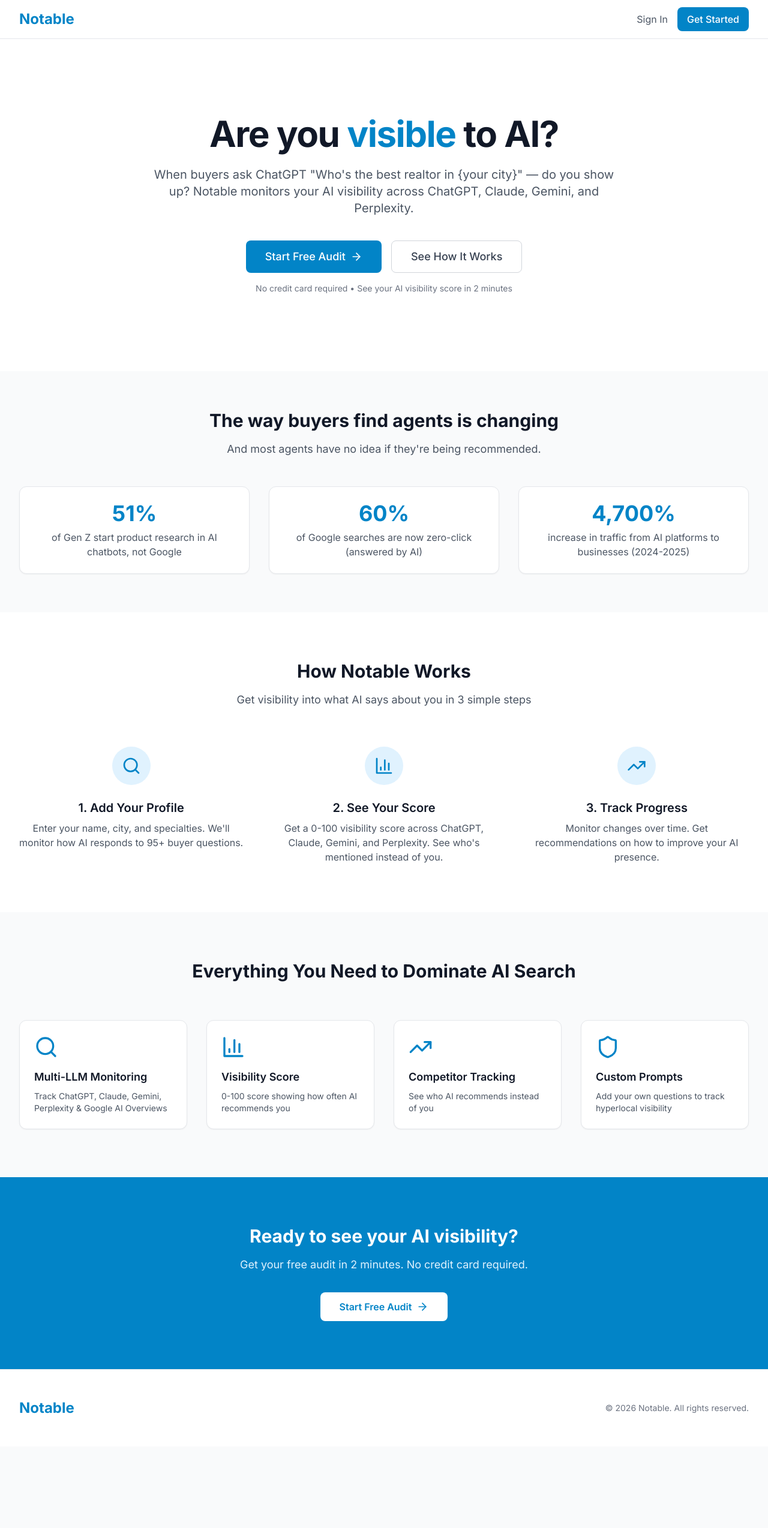
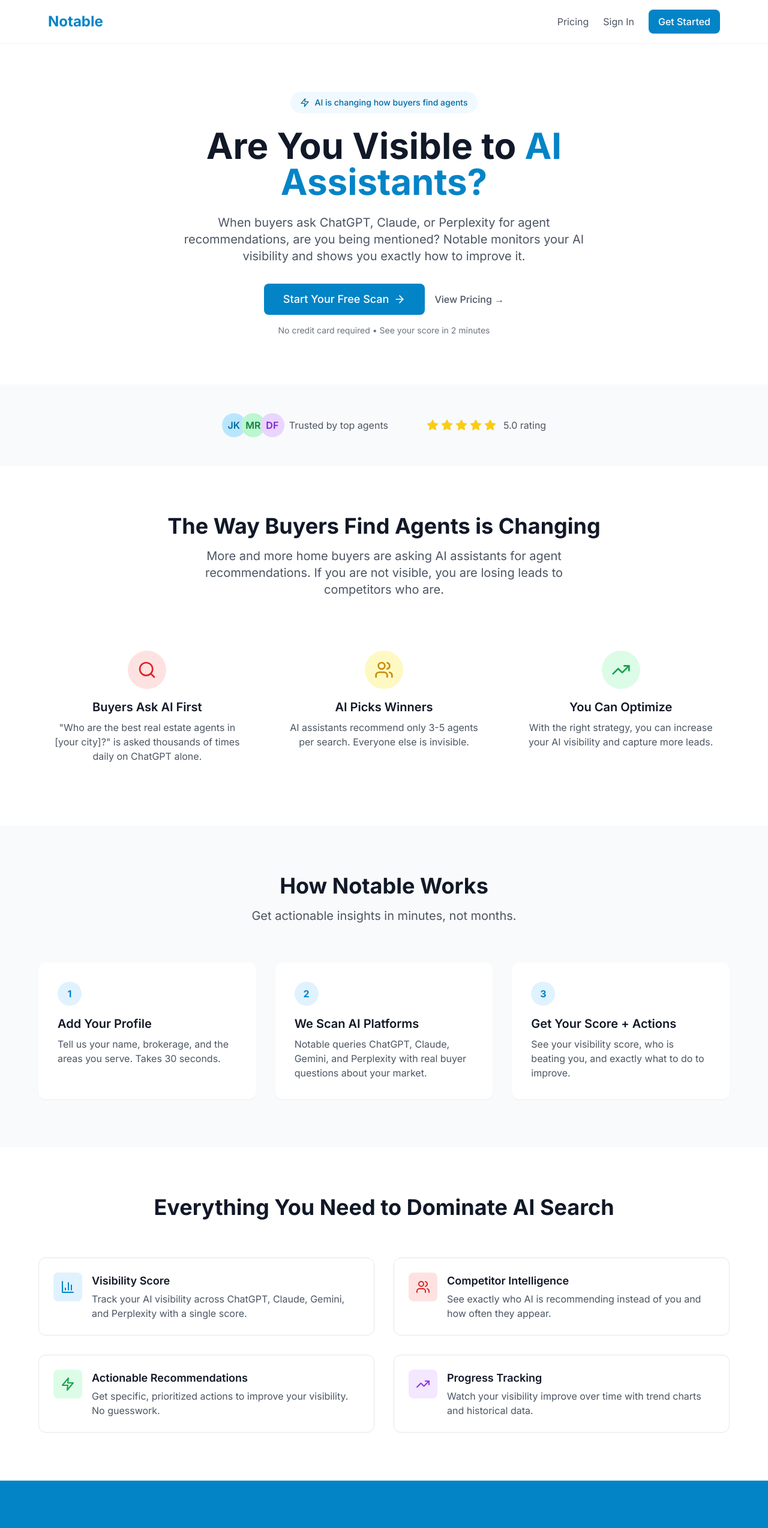
Before and after one commit to natewoverbey-hash/notable, a Next.js app: page / in a window 1280 px wide. Shown: the top 2548 px of the page at 60% size. Before the commit the page ends 2412 px from the top, so only its background shows below. Built offline with nearby package versions, Linux system fonts and the light colour scheme; no server answers.

Commit message:
Add landing page

```diff
--- a/src/app/page.tsx
+++ b/src/app/page.tsx
@@ -1,121 +1,158 @@
 import Link from 'next/link'
-import { auth } from '@clerk/nextjs/server'
-import { ArrowRight, Search, BarChart3, TrendingUp, Shield } from 'lucide-react'
+import { Check, Search, TrendingUp, Users, Zap, Shield, BarChart3, ArrowRight, Star } from 'lucide-react'
 
-export default async function HomePage() {
-  const { userId } = auth()
-
+export default function HomePage() {
   return (
     <div className="min-h-screen bg-white">
       {/* Navigation */}
-      <nav className="border-b border-gray-200">
-        <div className="max-w-7xl mx-auto px-4 sm:px-6 lg:px-8">
-          <div className="flex justify-between items-center h-16">
-            <div className="flex items-center">
-              <span className="text-2xl font-bold text-notable-600">Notable</span>
-            </div>
-            <div className="flex items-center gap-4">
-              {userId ? (
-                <Link href="/dashboard" className="btn-primary">
-                  Dashboard
+      <nav className="border-b border-gray-100">
+        <div className="max-w-6xl mx-auto px-4 py-4 flex items-center justify-between">
+          <Link href="/" className="text-2xl font-bold text-notable-600">
+            Notable
           </Link>
-              ) : (
-                <>
+          <div className="flex items-center gap-6">
+            <Link href="/pricing" className="text-gray-600 hover:text-gray-900">
+              Pricing
+            </Link>
             <Link href="/sign-in" className="text-gray-600 hover:text-gray-900">
               Sign In
             </Link>
             <Link href="/sign-up" className="btn-primary">
               Get Started
             </Link>
-                </>
-              )}
-            </div>
           </div>
         </div>
       </nav>
 
       {/* Hero Section */}
-      <section className="py-20 sm:py-32">
-        <div className="max-w-7xl mx-auto px-4 sm:px-6 lg:px-8 text-center">
-          <h1 className="text-4xl sm:text-6xl font-bold text-gray-900 tracking-tight">
-            Are you <span className="text-notable-600">visible</span> to AI?
+      <section className="py-20 px-4">
+        <div className="max-w-4xl mx-auto text-center">
+          <div className="inline-flex items-center gap-2 px-4 py-2 bg-notable-50 text-notable-700 rounded-full text-sm font-medium mb-6">
+            <Zap className="h-4 w-4" />
+            AI is changing how buyers find agents
+          </div>
+          <h1 className="text-5xl md:text-6xl font-bold text-gray-900 mb-6 leading-tight">
+            Are You Visible to <span className="text-notable-600">AI Assistants?</span>
           </h1>
-          <p className="mt-6 text-xl text-gray-600 max-w-3xl mx-auto">
-            When buyers ask ChatGPT "Who's the best realtor in {'{'}your city{'}'}" — do you show up?
-            Notable monitors your AI visibility across ChatGPT, Claude, Gemini, and Perplexity.
+          <p className="text-xl text-gray-600 mb-8 max-w-2xl mx-auto">
+            When buyers ask ChatGPT, Claude, or Perplexity for agent recommendations,
+            are you being mentioned? Notable monitors your AI visibility and shows you
+            exactly how to improve it.
           </p>
-          <div className="mt-10 flex flex-col sm:flex-row gap-4 justify-center">
-            <Link href="/sign-up" className="btn-primary text-lg px-8 py-3 inline-flex items-center justify-center">
-              Start Free Audit
-              <ArrowRight className="ml-2 h-5 w-5" />
+          <div className="flex flex-col sm:flex-row items-center justify-center gap-4">
+            <Link href="/sign-up" className="btn-primary text-lg px-8 py-3 inline-flex items-center gap-2">
+              Start Your Free Scan
+              <ArrowRight className="h-5 w-5" />
             </Link>
-            <Link href="#how-it-works" className="btn-secondary text-lg px-8 py-3">
-              See How It Works
+            <Link href="/pricing" className="text-gray-600 hover:text-gray-900 font-medium">
+              View Pricing →
             </Link>
           </div>
-          <p className="mt-4 text-sm text-gray-500">
-            No credit card required • See your AI visibility score in 2 minutes
+          <p className="text-sm text-gray-500 mt-4">
+            No credit card required • See your score in 2 minutes
           </p>
         </div>
       </section>
 
-      {/* Problem Statement */}
-      <section className="py-16 bg-gray-50">
-        <div className="max-w-7xl mx-auto px-4 sm:px-6 lg:px-8">
-          <div className="text-center mb-12">
-            <h2 className="text-3xl font-bold text-gray-900">The way buyers find agents is changing</h2>
-            <p className="mt-4 text-lg text-gray-600">And most agents have no idea if they're being recommended.</p>
+      {/* Social Proof */}
+      <section className="py-12 bg-gray-50">
+        <div className="max-w-6xl mx-auto px-4">
+          <div className="flex flex-col md:flex-row items-center justify-center gap-8 md:gap-16">
+            <div className="flex items-center gap-2">
+              <div className="flex -space-x-2">
+                <div className="w-10 h-10 bg-notable-200 rounded-full flex items-center justify-center text-notable-700 font-semibold">JK</div>
+                <div className="w-10 h-10 bg-green-200 rounded-full flex items-center justify-center text-green-700 font-semibold">MR</div>
+                <div className="w-10 h-10 bg-purple-200 rounded-full flex items-center justify-center text-purple-700 font-semibold">DF</div>
               </div>
+              <span className="text-gray-600">Trusted by top agents</span>
+            </div>
+            <div className="flex items-center gap-1">
+              {[1,2,3,4,5].map(i => (
+                <Star key={i} className="h-5 w-5 text-yellow-400 fill-yellow-400" />
+              ))}
+              <span className="text-gray-600 ml-2">5.0 rating</span>
+            </div>
+          </div>
+        </div>
+      </section>
+
+      {/* Problem Section */}
+      <section className="py-20 px-4">
+        <div className="max-w-6xl mx-auto">
+          <div className="text-center mb-16">
+            <h2 className="text-3xl md:text-4xl font-bold text-gray-900 mb-4">
+              The Way Buyers Find Agents is Changing
+            </h2>
+            <p className="text-xl text-gray-600 max-w-2xl mx-auto">
+              More and more home buyers are asking AI assistants for agent recommendations.
+              If you are not visible, you are losing leads to competitors who are.
+            </p>
+          </div>
+
           <div className="grid md:grid-cols-3 gap-8">
-            <div className="card text-center">
-              <div className="text-4xl font-bold text-notable-600">51%</div>
-              <p className="mt-2 text-gray-600">of Gen Z start product research in AI chatbots, not Google</p>
+            <div className="text-center p-6">
+              <div className="w-16 h-16 bg-red-100 rounded-full flex items-center justify-center mx-auto mb-4">
+                <Search className="h-8 w-8 text-red-600" />
               </div>
-            <div className="card text-center">
-              <div className="text-4xl font-bold text-notable-600">60%</div>
-              <p className="mt-2 text-gray-600">of Google searches are now zero-click (answered by AI)</p>
+              <h3 className="text-xl font-semibold text-gray-900 mb-2">Buyers Ask AI First</h3>
+              <p className="text-gray-600">
+                "Who are the best real estate agents in [your city]?" is asked thousands of times daily on ChatGPT alone.
+              </p>
             </div>
-            <div className="card text-center">
-              <div className="text-4xl font-bold text-notable-600">4,700%</div>
-              <p className="mt-2 text-gray-600">increase in traffic from AI platforms to businesses (2024-2025)</p>
+            <div className="text-center p-6">
+              <div className="w-16 h-16 bg-yellow-100 rounded-full flex items-center justify-center mx-auto mb-4">
+                <Users className="h-8 w-8 text-yellow-600" />
+              </div>
+              <h3 className="text-xl font-semibold text-gray-900 mb-2">AI Picks Winners</h3>
+              <p className="text-gray-600">
+                AI assistants recommend only 3-5 agents per search. Everyone else is invisible.
+              </p>
+            </div>
+            <div className="text-center p-6">
+              <div className="w-16 h-16 bg-green-100 rounded-full flex items-center justify-center mx-auto mb-4">
+                <TrendingUp className="h-8 w-8 text-green-600" />
+              </div>
+              <h3 className="text-xl font-semibold text-gray-900 mb-2">You Can Optimize</h3>
+              <p className="text-gray-600">
+                With the right strategy, you can increase your AI visibility and capture more leads.
+              </p>
             </div>
           </div>
         </div>
       </section>
 
       {/* How It Works */}
-      <section id="how-it-works" className="py-20">
-        <div className="max-w-7xl mx-auto px-4 sm:px-6 lg:px-8">
+      <section className="py-20 px-4 bg-gray-50">
+        <div className="max-w-6xl mx-auto">
           <div className="text-center mb-16">
-            <h2 className="text-3xl font-bold text-gray-900">How Notable Works</h2>
-            <p className="mt-4 text-lg text-gray-600">Get visibility into what AI says about you in 3 simple steps</p>
-          </div>
-          <div className="grid md:grid-cols-3 gap-12">
-            <div className="text-center">
-              <div className="w-16 h-16 bg-notable-100 rounded-full flex items-center justify-center mx-auto mb-6">
-                <Search className="h-8 w-8 text-notable-600" />
-              </div>
-              <h3 className="text-xl font-semibold text-gray-900">1. Add Your Profile</h3>
-              <p className="mt-2 text-gray-600">
-                Enter your name, city, and specialties. We'll monitor how AI responds to 95+ buyer questions.
+            <h2 className="text-3xl md:text-4xl font-bold text-gray-900 mb-4">
+              How Notable Works
+            </h2>
+            <p className="text-xl text-gray-600">
+              Get actionable insights in minutes, not months.
             </p>
           </div>
-            <div className="text-center">
-              <div className="w-16 h-16 bg-notable-100 rounded-full flex items-center justify-center mx-auto mb-6">
-                <BarChart3 className="h-8 w-8 text-notable-600" />
-              </div>
-              <h3 className="text-xl font-semibold text-gray-900">2. See Your Score</h3>
-              <p className="mt-2 text-gray-600">
-                Get a 0-100 visibility score across ChatGPT, Claude, Gemini, and Perplexity. See who's mentioned instead of you.
+
+          <div className="grid md:grid-cols-3 gap-8">
+            <div className="bg-white rounded-xl p-8 shadow-sm">
+              <div className="w-10 h-10 bg-notable-100 rounded-full flex items-center justify-center text-notable-600 font-bold mb-4">1</div>
+              <h3 className="text-xl font-semibold text-gray-900 mb-2">Add Your Profile</h3>
+              <p className="text-gray-600">
+                Tell us your name, brokerage, and the areas you serve. Takes 30 seconds.
               </p>
             </div>
-            <div className="text-center">
-              <div className="w-16 h-16 bg-notable-100 rounded-full flex items-center justify-center mx-auto mb-6">
-                <TrendingUp className="h-8 w-8 text-notable-600" />
+            <div className="bg-white rounded-xl p-8 shadow-sm">
+              <div className="w-10 h-10 bg-notable-100 rounded-full flex items-center justify-center text-notable-600 font-bold mb-4">2</div>
+              <h3 className="text-xl font-semibold text-gray-900 mb-2">We Scan AI Platforms</h3>
+              <p className="text-gray-600">
+                Notable queries ChatGPT, Claude, Gemini, and Perplexity with real buyer questions about your market.
+              </p>
             </div>
-              <h3 className="text-xl font-semibold text-gray-900">3. Track Progress</h3>
-              <p className="mt-2 text-gray-600">
-                Monitor changes over time. Get recommendations on how to improve your AI presence.
+            <div className="bg-white rounded-xl p-8 shadow-sm">
+              <div className="w-10 h-10 bg-notable-100 rounded-full flex items-center justify-center text-notable-600 font-bold mb-4">3</div>
+              <h3 className="text-xl font-semibold text-gray-900 mb-2">Get Your Score + Actions</h3>
+              <p className="text-gray-600">
+                See your visibility score, who is beating you, and exactly what to do to improve.
               </p>
             </div>
           </div>
@@ -123,51 +160,159 @@
       </section>
 
       {/* Features */}
-      <section className="py-20 bg-gray-50">
-        <div className="max-w-7xl mx-auto px-4 sm:px-6 lg:px-8">
+      <section className="py-20 px-4">
+        <div className="max-w-6xl mx-auto">
           <div className="text-center mb-16">
-            <h2 className="text-3xl font-bold text-gray-900">Everything You Need to Dominate AI Search</h2>
+            <h2 className="text-3xl md:text-4xl font-bold text-gray-900 mb-4">
+              Everything You Need to Dominate AI Search
+            </h2>
           </div>
-          <div className="grid md:grid-cols-2 lg:grid-cols-4 gap-8">
-            {[
-              { icon: Search, title: 'Multi-LLM Monitoring', desc: 'Track ChatGPT, Claude, Gemini, Perplexity & Google AI Overviews' },
-              { icon: BarChart3, title: 'Visibility Score', desc: '0-100 score showing how often AI recommends you' },
-              { icon: TrendingUp, title: 'Competitor Tracking', desc: 'See who AI recommends instead of you' },
-              { icon: Shield, title: 'Custom Prompts', desc: 'Add your own questions to track hyperlocal visibility' },
-            ].map((feature, i) => (
-              <div key={i} className="card">
-                <feature.icon className="h-10 w-10 text-notable-600 mb-4" />
-                <h3 className="text-lg font-semibold text-gray-900">{feature.title}</h3>
-                <p className="mt-2 text-gray-600 text-sm">{feature.desc}</p>
+
+          <div className="grid md:grid-cols-2 gap-8">
+            <div className="flex gap-4 p-6 rounded-xl border border-gray-200">
+              <div className="w-12 h-12 bg-notable-100 rounded-lg flex items-center justify-center flex-shrink-0">
+                <BarChart3 className="h-6 w-6 text-notable-600" />
               </div>
-            ))}
+              <div>
+                <h3 className="text-lg font-semibold text-gray-900 mb-1">Visibility Score</h3>
+                <p className="text-gray-600">Track your AI visibility across ChatGPT, Claude, Gemini, and Perplexity with a single score.</p>
+              </div>
+            </div>
+            <div className="flex gap-4 p-6 rounded-xl border border-gray-200">
+              <div className="w-12 h-12 bg-red-100 rounded-lg flex items-center justify-center flex-shrink-0">
+                <Users className="h-6 w-6 text-red-600" />
+              </div>
+              <div>
+                <h3 className="text-lg font-semibold text-gray-900 mb-1">Competitor Intelligence</h3>
+                <p className="text-gray-600">See exactly who AI is recommending instead of you and how often they appear.</p>
+              </div>
+            </div>
+            <div className="flex gap-4 p-6 rounded-xl border border-gray-200">
+              <div className="w-12 h-12 bg-green-100 rounded-lg flex items-center justify-center flex-shrink-0">
+                <Zap className="h-6 w-6 text-green-600" />
+              </div>
+              <div>
+                <h3 className="text-lg font-semibold text-gray-900 mb-1">Actionable Recommendations</h3>
+                <p className="text-gray-600">Get specific, prioritized actions to improve your visibility. No guesswork.</p>
+              </div>
+            </div>
+            <div className="flex gap-4 p-6 rounded-xl border border-gray-200">
+              <div className="w-12 h-12 bg-purple-100 rounded-lg flex items-center justify-center flex-shrink-0">
+                <TrendingUp className="h-6 w-6 text-purple-600" />
+              </div>
+              <div>
+                <h3 className="text-lg font-semibold text-gray-900 mb-1">Progress Tracking</h3>
+                <p className="text-gray-600">Watch your visibility improve over time with trend charts and historical data.</p>
+              </div>
+            </div>
           </div>
         </div>
       </section>
 
-      {/* CTA */}
-      <section className="py-20 bg-notable-600">
-        <div className="max-w-7xl mx-auto px-4 sm:px-6 lg:px-8 text-center">
-          <h2 className="text-3xl font-bold text-white">Ready to see your AI visibility?</h2>
-          <p className="mt-4 text-lg text-notable-100">
-            Get your free audit in 2 minutes. No credit card required.
+      {/* Testimonial */}
+      <section className="py-20 px-4 bg-notable-600">
+        <div className="max-w-4xl mx-auto text-center">
+          <div className="flex justify-center mb-6">
+            {[1,2,3,4,5].map(i => (
+              <Star key={i} className="h-6 w-6 text-yellow-400 fill-yellow-400" />
+            ))}
+          </div>
+          <blockquote className="text-2xl md:text-3xl text-white font-medium mb-6">
+            "I had no idea I was invisible on ChatGPT. Notable showed me that my biggest competitor
+            had 4x my visibility. Now I know exactly what to fix."
+          </blockquote>
+          <div className="flex items-center justify-center gap-3">
+            <div className="w-12 h-12 bg-white rounded-full flex items-center justify-center text-notable-600 font-bold">JK</div>
+            <div className="text-left">
+              <p className="text-white font-semibold">Jackie Kelly</p>
+              <p className="text-notable-200">The Cassina Group, Charleston SC</p>
+            </div>
+          </div>
+        </div>
+      </section>
+
+      {/* Pricing Preview */}
+      <section className="py-20 px-4">
+        <div className="max-w-4xl mx-auto text-center">
+          <h2 className="text-3xl md:text-4xl font-bold text-gray-900 mb-4">
+            Simple, Transparent Pricing
+          </h2>
+          <p className="text-xl text-gray-600 mb-8">
+            For less than one Zillow lead, optimize your presence across ALL AI platforms.
           </p>
-          <Link href="/sign-up" className="mt-8 inline-flex items-center bg-white text-notable-600 font-semibold py-3 px-8 rounded-lg hover:bg-notable-50 transition-colors">
-            Start Free Audit
-            <ArrowRight className="ml-2 h-5 w-5" />
+
+          <div className="bg-white rounded-2xl shadow-lg border-2 border-notable-500 p-8 max-w-md mx-auto">
+            <span className="inline-block bg-notable-100 text-notable-700 text-sm font-semibold px-3 py-1 rounded-full mb-4">
+              Beta Access
+            </span>
+            <div className="flex items-baseline justify-center gap-2 mb-6">
+              <span className="text-5xl font-bold text-gray-900">$29</span>
+              <span className="text-gray-500">/month</span>
+            </div>
+            <ul className="space-y-3 mb-8 text-left">
+              <li className="flex items-center gap-3">
+                <Check className="h-5 w-5 text-green-500 flex-shrink-0" />
+                <span className="text-gray-700">AI scans across 4 platforms</span>
+              </li>
+              <li className="flex items-center gap-3">
+                <Check className="h-5 w-5 text-green-500 flex-shrink-0" />
+                <span className="text-gray-700">Visibility score tracking</span>
+              </li>
+              <li className="flex items-center gap-3">
+                <Check className="h-5 w-5 text-green-500 flex-shrink-0" />
+                <span className="text-gray-700">Competitor intelligence</span>
+              </li>
+              <li className="flex items-center gap-3">
+                <Check className="h-5 w-5 text-green-500 flex-shrink-0" />
+                <span className="text-gray-700">Actionable recommendations</span>
+              </li>
+              <li className="flex items-center gap-3">
+                <Check className="h-5 w-5 text-green-500 flex-shrink-0" />
+                <span className="text-gray-700">Early access to new features</span>
+              </li>
+            </ul>
+            <Link href="/sign-up" className="block w-full btn-primary py-3 text-lg text-center">
+              Start Your Free Scan
+            </Link>
+            <p className="text-sm text-gray-500 mt-4">
+              7-day free trial • Cancel anytime
+            </p>
+          </div>
+        </div>
+      </section>
+
+      {/* Final CTA */}
+      <section className="py-20 px-4 bg-gray-900">
+        <div className="max-w-4xl mx-auto text-center">
+          <h2 className="text-3xl md:text-4xl font-bold text-white mb-4">
+            Ready to Get Found by AI?
+          </h2>
+          <p className="text-xl text-gray-400 mb-8">
+            Join agents who are already optimizing their AI visibility.
+          </p>
+          <Link href="/sign-up" className="btn-primary text-lg px-8 py-3 inline-flex items-center gap-2">
+            Start Your Free Scan
+            <ArrowRight className="h-5 w-5" />
           </Link>
         </div>
       </section>
 
       {/* Footer */}
-      <footer className="py-12 border-t border-gray-200">
-        <div className="max-w-7xl mx-auto px-4 sm:px-6 lg:px-8">
-          <div className="flex flex-col md:flex-row justify-between items-center">
-            <div className="text-2xl font-bold text-notable-600">Notable</div>
-            <p className="mt-4 md:mt-0 text-gray-500 text-sm">
-              © {new Date().getFullYear()} Notable. All rights reserved.
+      <footer className="py-12 px-4 border-t border-gray-200">
+        <div className="max-w-6xl mx-auto flex flex-col md:flex-row items-center justify-between gap-4">
+          <div className="flex items-center gap-2">
+            <span className="text-xl font-bold text-notable-600">Notable</span>
+            <span className="text-gray-400">•</span>
+            <span className="text-gray-600">AI Visibility for Real Estate</span>
+          </div>
+          <div className="flex items-center gap-6 text-gray-600">
+            <Link href="/pricing" className="hover:text-gray-900">Pricing</Link>
+            <a href="mailto:support@withnotable.ai" className="hover:text-gray-900">Contact</a>
+            <Link href="/sign-in" className="hover:text-gray-900">Sign In</Link>
+          </div>
+          <p className="text-gray-500 text-sm">
+            © 2025 Notable. All rights reserved.
           </p>
-          </div>
         </div>
       </footer>
     </div>
```
Lines whose indentation alone changed are shown as unchanged.
